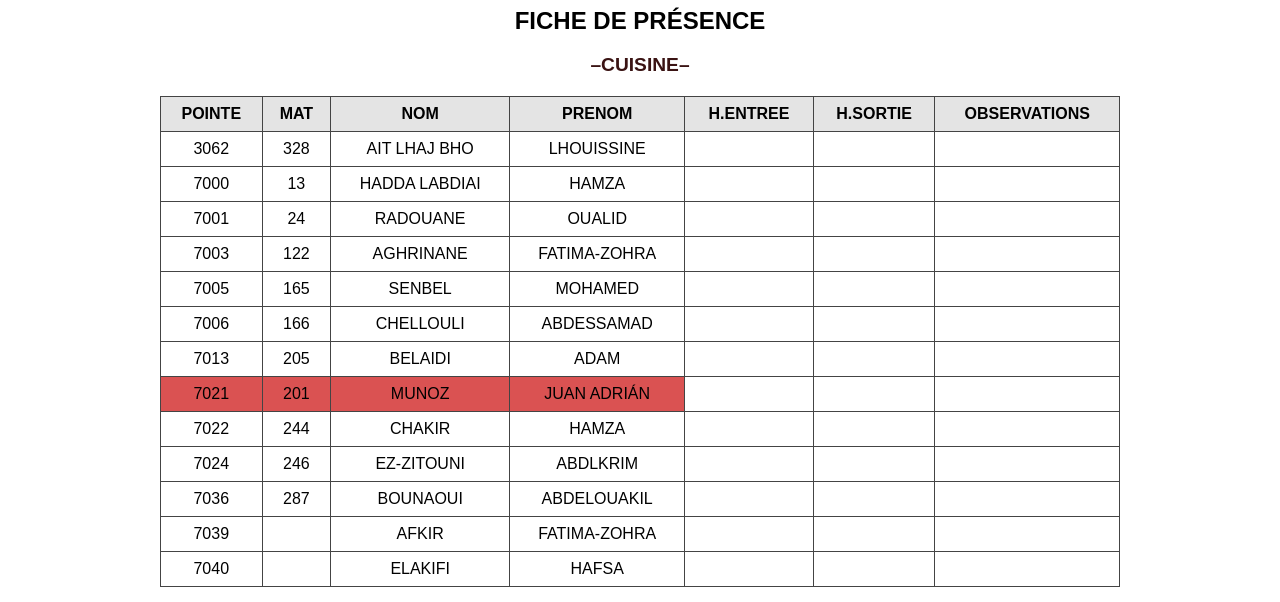
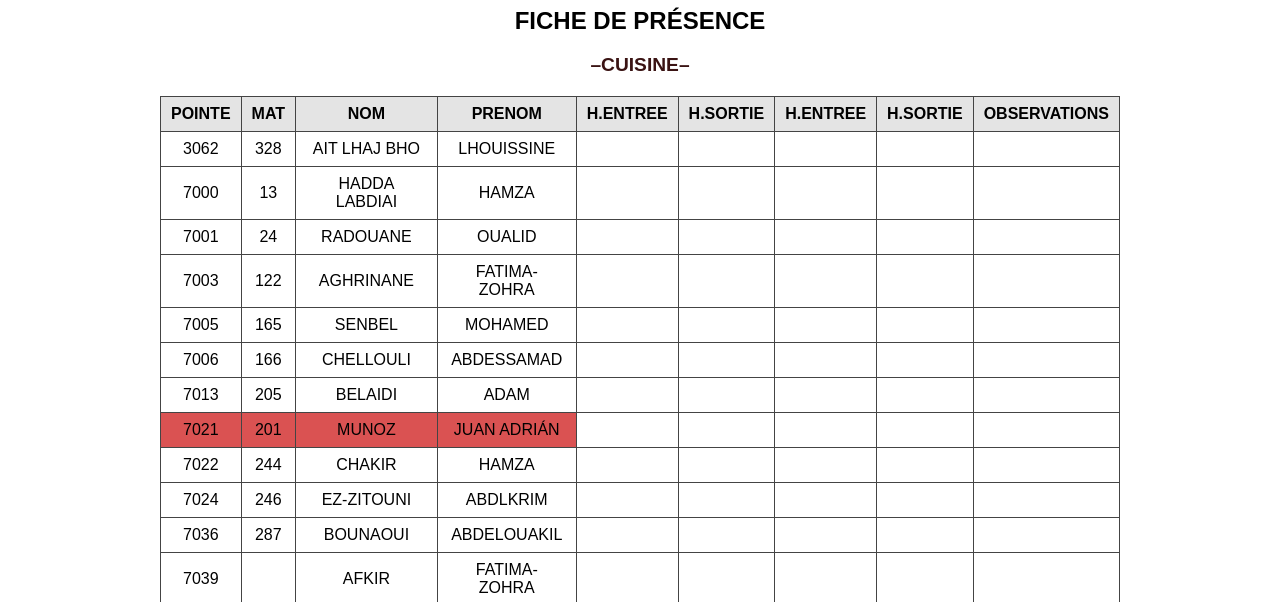
Before and after one commit to NextGeneration22/hotel-workers, a plain HTML site: page index.html in a window 1280 px wide. Shown: the part 73-675 px from the top of the page. Drawn offline with Linux system fonts and the light colour scheme.

Commit message:
second commit

```diff
--- a/index.html
+++ b/index.html
@@ -19,61 +19,63 @@
         <th>PRENOM</th>
         <th>H.ENTREE</th>
         <th>H.SORTIE</th>
+        <th>H.ENTREE</th>
+        <th>H.SORTIE</th>
         <th>OBSERVATIONS</th>
       </tr>
     </thead>
     <tbody>
       <tr>
         <td>3062</td><td>328</td><td>AIT LHAJ BHO</td><td>LHOUISSINE</td>
-        <td class="clickable"></td><td class="clickable"></td><td></td>
+        <td class="clickable"></td><td class="clickable"></td><td class="clickable"></td><td class="clickable"></td><td></td>
       </tr>
       <tr>
         <td>7000</td><td>13</td><td>HADDA LABDIAI</td><td>HAMZA</td>
-        <td class="clickable"></td><td class="clickable"></td><td></td>
+        <td class="clickable"></td><td class="clickable"></td><td class="clickable"></td><td class="clickable"></td><td></td>
       </tr>
       <tr>
         <td>7001</td><td>24</td><td>RADOUANE</td><td>OUALID</td>
-        <td class="clickable"></td><td class="clickable"></td><td></td>
+        <td class="clickable"></td><td class="clickable"></td><td class="clickable"></td><td class="clickable"></td><td></td>
       </tr>
       <tr>
         <td>7003</td><td>122</td><td>AGHRINANE</td><td>FATIMA-ZOHRA</td>
-        <td class="clickable"></td><td class="clickable"></td><td></td>
+        <td class="clickable"></td><td class="clickable"></td><td class="clickable"></td><td class="clickable"></td><td></td>
       </tr>
       <tr>
         <td>7005</td><td>165</td><td>SENBEL</td><td>MOHAMED</td>
-        <td class="clickable"></td><td class="clickable"></td><td></td>
+        <td class="clickable"></td><td class="clickable"><td class="clickable"></td><td class="clickable"></td><td></td>
       </tr>
       <tr>
         <td>7006</td><td>166</td><td>CHELLOULI</td><td>ABDESSAMAD</td>
-        <td class="clickable"></td><td class="clickable"></td><td></td>
+        <td class="clickable"></td><td class="clickable"><td class="clickable"></td><td class="clickable"></td><td></td>
       </tr>
       <tr>
         <td>7013</td><td>205</td><td>BELAIDI</td><td>ADAM</td>
-        <td class="clickable"></td><td class="clickable"></td><td></td>
+        <td class="clickable"></td><td class="clickable"></td><td class="clickable"></td><td class="clickable"></td><td></td>
       </tr>
       <tr>
         <td class="chef">7021</td><td class="chef">201</td><td class="chef">MUNOZ</td><td class="chef">JUAN ADRIÁN</td>
-        <td class="clickable"></td><td class="clickable"></td><td></td>
+        <td class="clickable"></td><td class="clickable"></td><td class="clickable"></td><td class="clickable"></td><td></td>
       </tr>
       <tr>
         <td>7022</td><td>244</td><td>CHAKIR</td><td>HAMZA</td>
-        <td class="clickable"></td><td class="clickable"></td><td></td>
+        <td class="clickable"></td><td class="clickable"></td><td class="clickable"></td><td class="clickable"></td><td></td>
       </tr>
       <tr>
         <td>7024</td><td>246</td><td>EZ-ZITOUNI</td><td>ABDLKRIM</td>
-        <td class="clickable"></td><td class="clickable"></td><td></td>
+        <td class="clickable"></td><td class="clickable"></td><td class="clickable"></td><td class="clickable"></td><td></td>
       </tr>
       <tr>
         <td>7036</td><td>287</td><td>BOUNAOUI</td><td>ABDELOUAKIL</td>
-        <td class="clickable"></td><td class="clickable"></td><td></td>
+        <td class="clickable"></td><td class="clickable"></td><td class="clickable"></td><td class="clickable"></td><td></td>
       </tr>
         <tr>
             <td>7039</td><td></td><td>AFKIR</td><td>FATIMA-ZOHRA</td>
-            <td class="clickable"></td><td class="clickable"></td><td></td>
+            <td class="clickable"></td><td class="clickable"></td><td class="clickable"></td><td class="clickable"></td><td></td>
         </tr>
         <tr>
             <td>7040</td><td></td><td>ELAKIFI</td><td>HAFSA</td>
-            <td class="clickable"></td><td class="clickable"></td><td></td>
+            <td class="clickable"></td><td class="clickable"></td><td class="clickable"></td><td class="clickable"></td><td></td>
         </tr>
     </tbody>
   </table>
```
